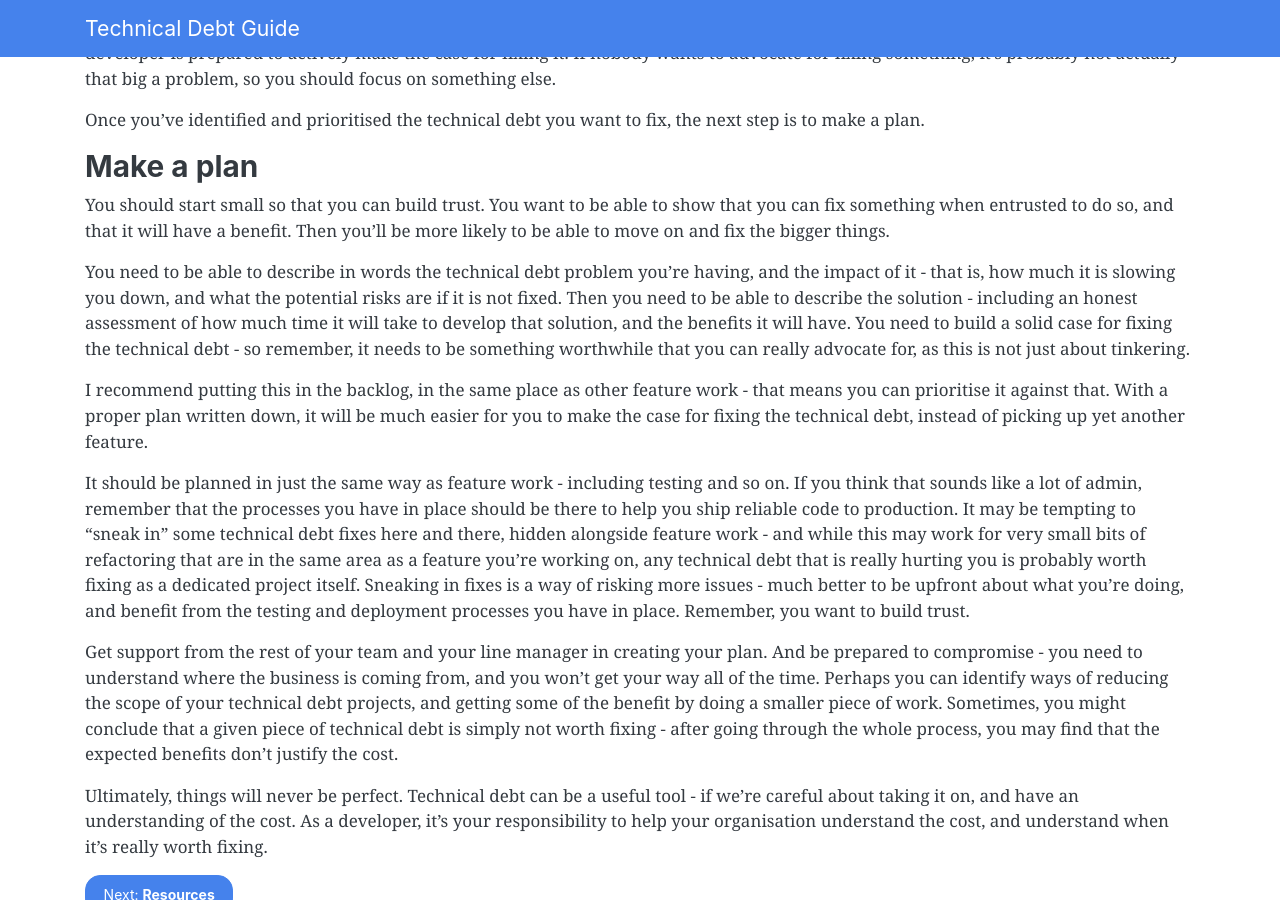
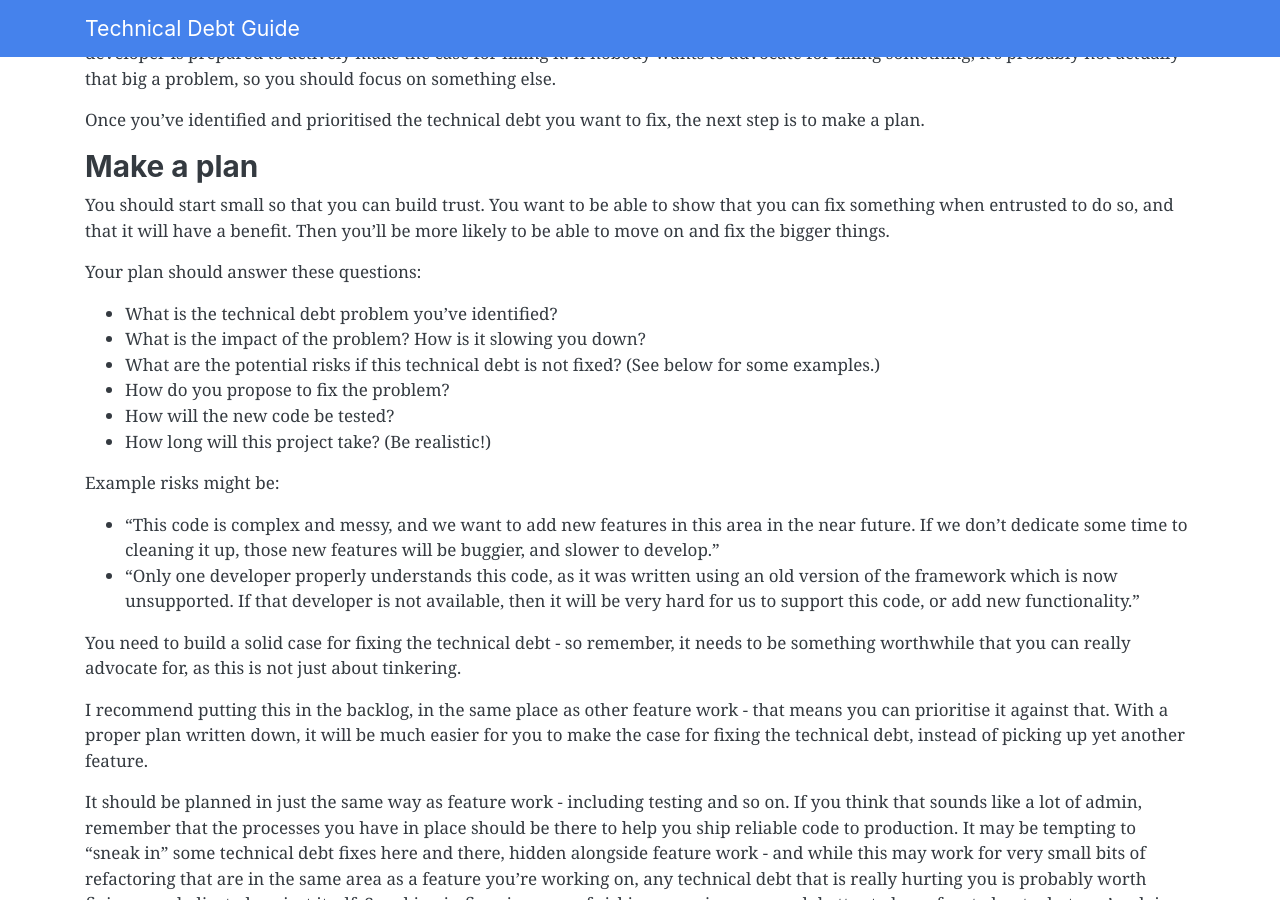
Before and after one commit to alexwarren/techdebtguide, a Jekyll site: the page built from articles/making-the-case-for-fixing-technical-debt.md, in a window 1280 px wide and 900 px high, scrolled down 875 px. Built offline with Jekyll 4.4.1, drawn with Linux system fonts in a browser that asks for light colours.

Commit message:
Update making-the-case-for-fixing-technical-debt.md

```diff
--- a/articles/making-the-case-for-fixing-technical-debt.md
+++ b/articles/making-the-case-for-fixing-technical-debt.md
@@ -33,7 +33,21 @@ Once you've identified and prioritised the technical debt you want to fix, the n
 
 You should start small so that you can build trust. You want to be able to show that you can fix something when entrusted to do so, and that it will have a benefit. Then you'll be more likely to be able to move on and fix the bigger things.
 
-You need to be able to describe in words the technical debt problem you're having, and the impact of it - that is, how much it is slowing you down, and what the potential risks are if it is not fixed. Then you need to be able to describe the solution - including an honest assessment of how much time it will take to develop that solution, and the benefits it will have. You need to build a solid case for fixing the technical debt - so remember, it needs to be something worthwhile that you can really advocate for, as this is not just about tinkering.
+Your plan should answer these questions:
+
+- What is the technical debt problem you've identified?
+- What is the impact of the problem? How is it slowing you down?
+- What are the potential risks if this technical debt is not fixed? (See below for some examples.)
+- How do you propose to fix the problem?
+- How will the new code be tested?
+- How long will this project take? (Be realistic!)
+
+Example risks might be:
+
+- "This code is complex and messy, and we want to add new features in this area in the near future. If we don't dedicate some time to cleaning it up, those new features will be buggier, and slower to develop."
+- "Only one developer properly understands this code, as it was written using an old version of the framework which is now unsupported. If that developer is not available, then it will be very hard for us to support this code, or add new functionality."
+
+You need to build a solid case for fixing the technical debt - so remember, it needs to be something worthwhile that you can really advocate for, as this is not just about tinkering.
 
 I recommend putting this in the backlog, in the same place as other feature work - that means you can prioritise it against that. With a proper plan written down, it will be much easier for you to make the case for fixing the technical debt, instead of picking up yet another feature.
 
```
